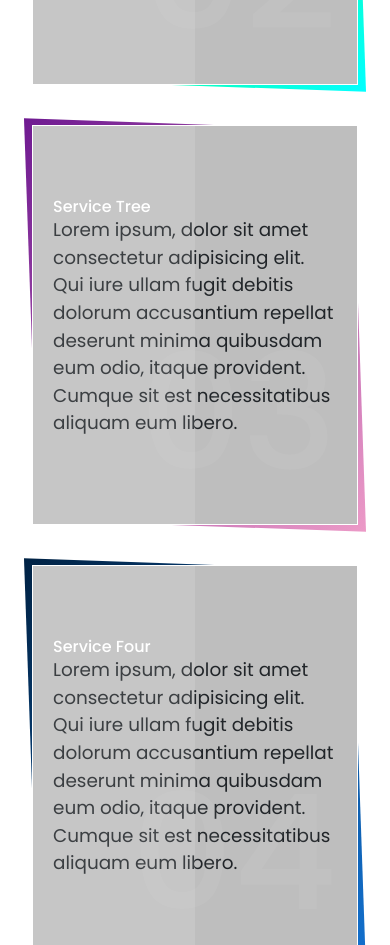
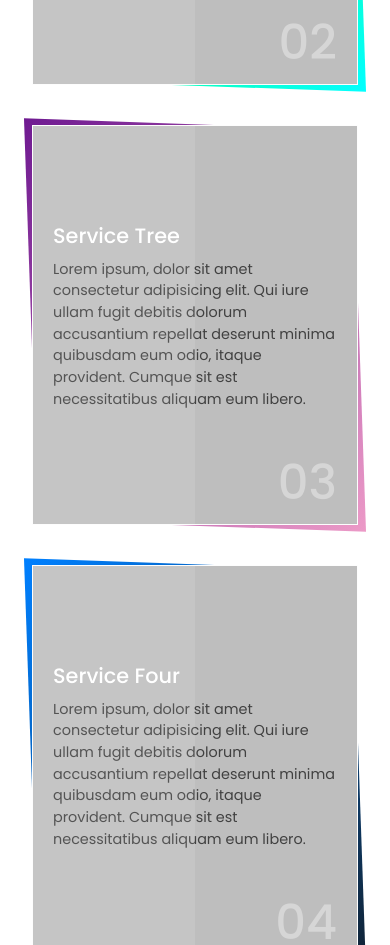
Before and after one commit to echahuin/amuli, a plain HTML site: page index.html in a window 390 px wide. Shown: the part 2232-3177 px from the top of the page. Drawn offline with nearby package versions, Linux system fonts and the light colour scheme.

Commit message:
add font size in box

```diff
--- a/assets/main.css
+++ b/assets/main.css
@@ -156,7 +156,7 @@ p
     display: flex;
     align-content: center;
     align-items: center;
-    border: 1px solid rgb(255, 255, 255);
+    border: 1px solid rgb(253, 253, 253);
 }
 .containerBoxs .box:before{
     content: '';
@@ -180,10 +180,10 @@ p
     background: linear-gradient(315deg,#ec9ac7, #6f1a91);
 }
 .containerBoxs .box:nth-child(4):before {
-    background: linear-gradient(315deg,#1372d1, #002244);
+    background: linear-gradient(315deg,#112233, #0080ff);
 }
 .containerBoxs .box:nth-child(5):before {
-    background: linear-gradient(315deg,#dd9a1d, #ec4e04);
+    background: linear-gradient(315deg,#3ba71a, #d0ff00);
 }
 .containerBoxs .box:after {
     content: '';
@@ -192,7 +192,7 @@ p
     left: 0;
     width: 50%;
     height: 100%;
-    background:rgba(255, 255, 255, 0.116);
+    background:rgba(255, 255, 255, 0.103);
     pointer-events: none ;
 }
 .content {
@@ -202,33 +202,31 @@ p
 }
 .box .content h2 {
     position: absolute;
-    top: 140px;
+    top: 250px;
     right: 20px;
     margin: 0;
     padding: 0;
-    font-size: 10em;
-    color: rgba(255, 255, 255, 0.05);
+    font-size: 3em;
+    color: rgba(255, 255, 255, 0.37);
     transition: 0.5s;
 }
 
 .box:hover .content h2 {
-  top: -60px;
+  top: -10px;
 }
 
 .box .content h3 {
     margin: 0 0 10px;
     padding: 0;
-    font-size: 24px;
+    font-size: 1.5rem;
     font-weight: 500;
     color: #fff;
 }
+.box .content p {
 
-.box .content h3 {
-    margin: 0;
-    padding: 0;
-    color: #fff;
-    font-size: 16px;
-
+    font-size: 1rem;
+    font-weight: normal;
+    color: rgb(51, 51, 51);
 }
 
 
@@ -336,5 +334,19 @@ p
         padding: 20px;
         border-radius: 10px;
     }
+    .box .content h3 {
+        margin: 0 0 10px;
+        padding: 0;
+        font-size: 1.3rem;
+        font-weight: 500;
+        color: #fff;
+    }
+    .box .content p {
+
+        font-size: .9rem;
+        font-weight: normal;
+        color: rgb(65, 65, 65);
+    }
+
 
 }
```
